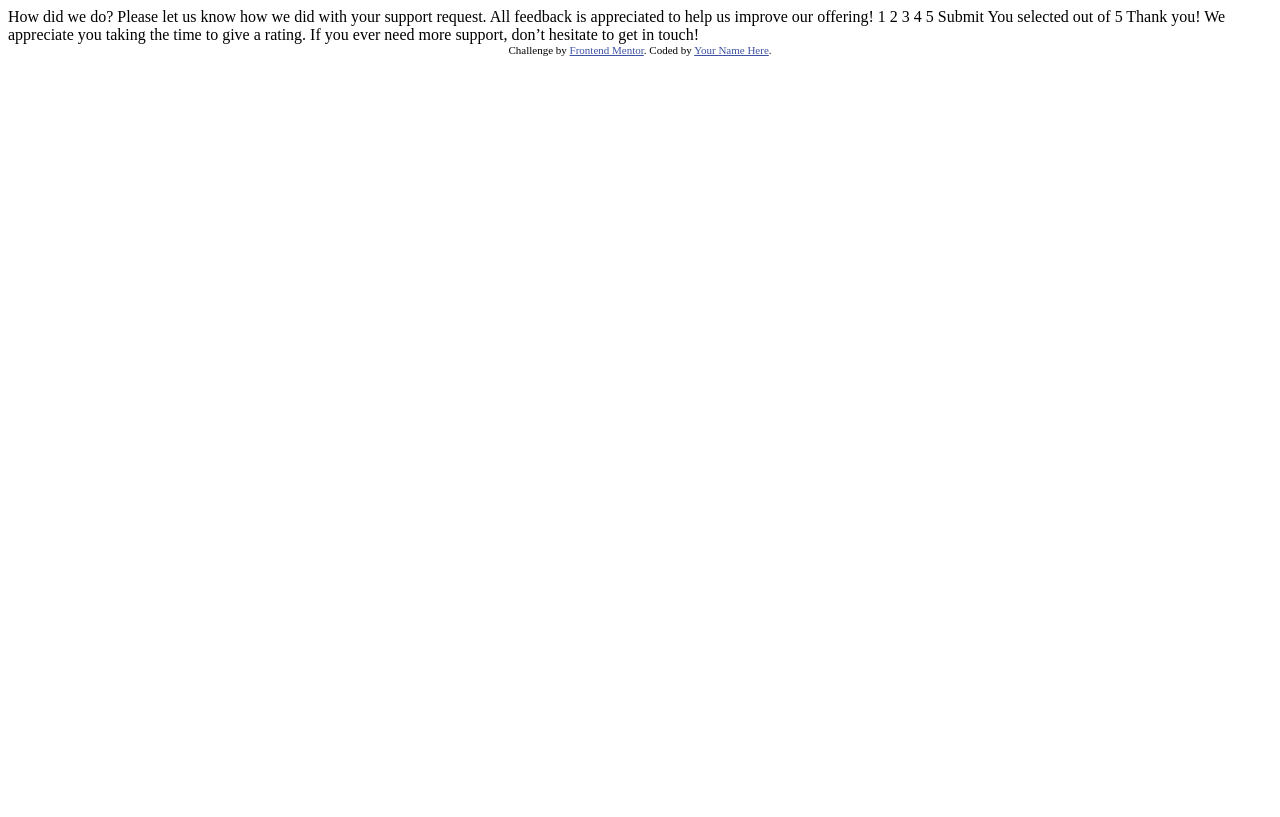
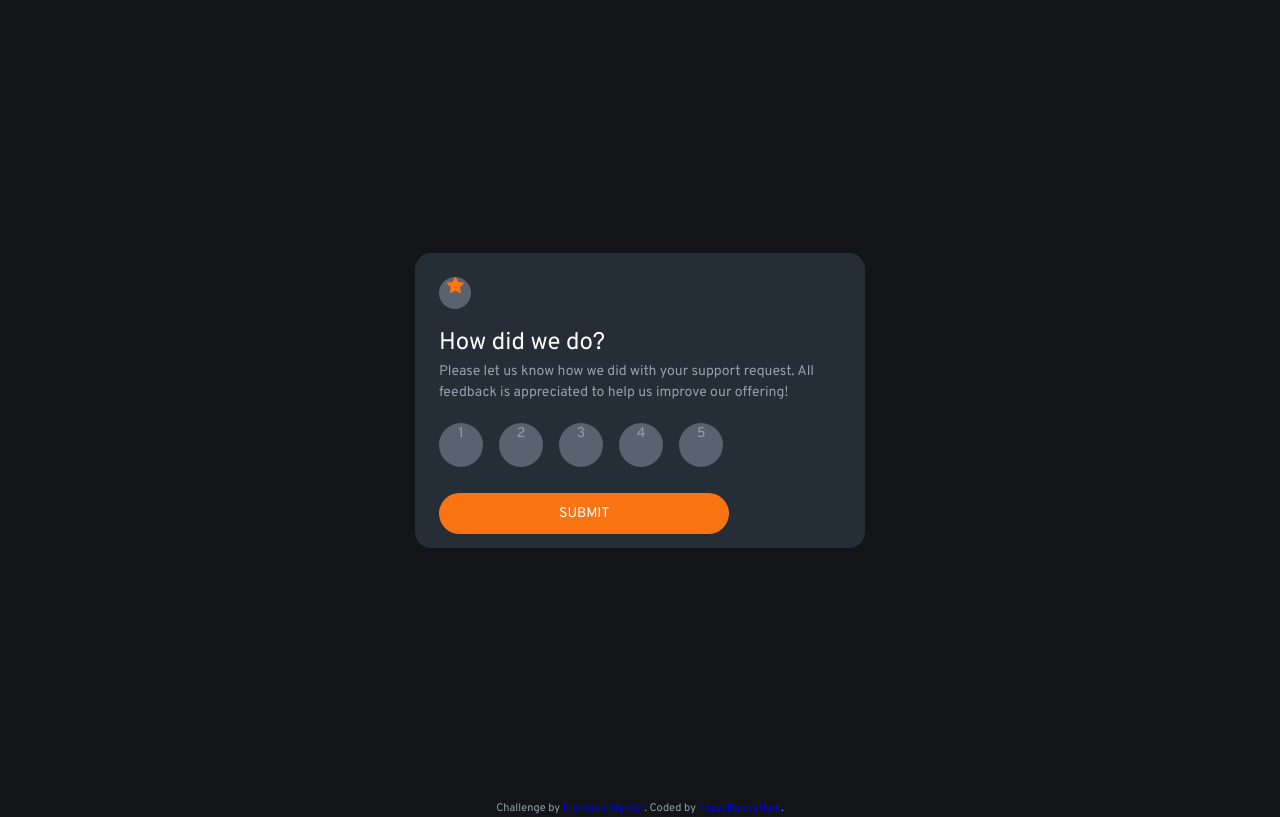
Before and after one commit to yazzybandyham/interactive-rating-component-main, a plain HTML site: page index.html in a window 1280 px wide. Drawn offline with Linux system fonts and the light colour scheme.

Commit message:
initial commit

```diff
--- a/index.html
+++ b/index.html
@@ -6,44 +6,75 @@
 
   <link rel="icon" type="image/png" sizes="32x32" href="./images/favicon-32x32.png">
 
+  <!-----------
+    STYLE SHEET
+  ------------>
+  <link rel="stylesheet" href="/styles.css">
+
   <title>Frontend Mentor | Interactive rating component</title>
 
-  <!-- Feel free to remove these styles or customise in your own stylesheet 👍 -->
+  <!-----------------------------------------------------------------------
+    Feel free to remove these styles or customise in your own stylesheet 👍
+  ------------------------------------------------------------------------>
   <style>
     .attribution { font-size: 11px; text-align: center; }
-    .attribution a { color: hsl(228, 45%, 44%); }
   </style>
 </head>
 <body>
 
-  <!-- Rating state start -->
 
-  How did we do?
+<main>
+<!------------------
+  Rating state start
+------------------->
+  <div class="container">
+    <div class="circle star-circle"><img class="star-img" src="/images/icon-star.svg" alt=""></div>
+    <div class="rate-text">
+      <h1>How did we do?</h1>
 
-  Please let us know how we did with your support request. All feedback is appreciated
-  to help us improve our offering!
+      <p>Please let us know how we did with your support request. All feedback is appreciated to help us improve our offering!</p>
+    </div>
+    <div class="ratings flex-align">
+      <div class="circle"><a>1</a></div>
+      <div class="circle"><a>2</a></div>
+      <div class="circle"><a>3</a></div>
+      <div class="circle"><a>4</a></div>
+      <div class="circle"><a>5</a></div>
+    </div>
+    <a href="" class="btn">Submit</a>
+  </div>
+<!----------------
+  Rating state end
+----------------->
 
-  1 2 3 4 5
-
-  Submit
-
-  <!-- Rating state end -->
-
-  <!-- Thank you state start -->
-
-  You selected <!-- Add rating here --> out of 5
-
-  Thank you!
-
-  We appreciate you taking the time to give a rating. If you ever need more support,
-  don’t hesitate to get in touch!
-
-  <!-- Thank you state end -->
+ <!---------------------
+   Thank you state start
+  --------------------->
+  <div class="container hidden">
+    <img src="/images/illustration-thank-you.svg" alt="">
+    <div class="rated">
+      <p>You selected <span id="rating">4</span> out of 5</p>
+    </div>
+    <div class="rated-text">
+      <h1>Thank you!</h1>
+      <p>We appreciate you taking the time to give a rating. If you ever need more support,
+        don’t hesitate to get in touch!</p>
+    </div>
+  </div>
+</main>
+  <!-------------------
+    Thank you state end
+  -------------------->
 
 
   <div class="attribution">
     Challenge by <a href="https://www.frontendmentor.io?ref=challenge" target="_blank">Frontend Mentor</a>.
-    Coded by <a href="#">Your Name Here</a>.
+    Coded by <a href="#">YazzyBandyHam</a>.
   </div>
+
+  <!-----------
+    SCRIPT
+  ------------>
+  <script src="main.js"></script>
 </body>
 </html>
--- /dev/null
+++ b/styles.css
@@ -0,0 +1,148 @@
+/*
+===============
+Fonts
+===============
+*/
+@import url('https://fonts.googleapis.com/css2?family=Overpass:wght@400;700&display=swap');
+
+/*
+===============
+Variables
+===============
+*/
+
+:root {
+  /* primary color */
+  --primary: hsl(25, 97%, 53%);
+
+  /* Neutral color */
+  --white: hsl(0, 0%, 100%);
+  --light-grey: hsl(217, 12%, 63%);
+  --medium-grey: hsl(216, 12%, 54%);
+  --dark-grey: hsl(214, 11%, 39%);
+
+  --dark-blue: hsl(213, 19%, 18%);
+  --very-dark-blue: hsl(216, 12%, 8%);
+
+  --font: "Overpass", sans-serif;
+
+  --transition: all 0.3s linear;
+  --spacing: 0.1rem;
+  --radius: 0.25rem;
+  --light-shadow: 0 5px 15px rgba(0, 0, 0, 0.1);
+  --dark-shadow: 0 5px 15px rgba(0, 0, 0, 0.2);
+}
+/*
+===============
+Global Styles
+===============
+*/
+
+*,
+::after,
+::before {
+  margin: 0;
+  padding: 0;
+  box-sizing: border-box;
+}
+body {
+  font-family: var(--font);
+  background: var(--very-dark-blue);
+  color: var(--light-grey);
+  line-height: 1.5;
+  font-size: 0.875rem;
+}
+
+main {
+  min-height: 100vh;
+  display: grid;
+  place-items: center;
+}
+
+.container {
+    max-width: 450px;
+    background-color: var(--dark-blue);
+    border-radius: 1rem;
+    padding: 1.5rem;
+    margin: 0 2rem;
+  }
+
+@media (max-width: 376px) {
+    .container {
+        margin: 0rem;
+      }
+}
+
+h1 {
+    color: var(--white);
+    font-weight: 400;
+    font-size: 1.5rem;
+}
+
+a {
+    text-decoration: none;
+    cursor: pointer;
+}
+
+/*
+===============
+Rating State
+===============
+*/
+.rate-text {
+    margin-top: 1rem;
+}
+
+.ratings {
+    margin-bottom: 1rem;
+
+}
+
+.flex-align {
+    display: flex;
+    align-content: space-around;
+    padding: 20px 0px;
+}
+
+.circle {
+    display: inline-block;
+    background-color: var(--dark-grey);
+    margin-right: 1rem;
+    width: 2.75rem;
+    height: 2.75rem;
+    border-radius: 50%;
+    text-align: center;
+}
+
+.star-circle {
+    width: 2rem;
+    height: 2rem;
+    margin: 0 auto;
+}
+
+.star-img {
+
+}
+
+.btn {
+    background-color: var(--primary);
+    color: var(--white);
+    padding: 0.75rem 7.5rem;
+    border-radius: 2rem;
+    text-transform: uppercase;
+}
+
+.btn:hover {
+    background-color: var(--white);
+    color: var(--primary);
+}
+
+/*
+===============
+Thank you State
+===============
+*/
+
+.hidden {
+    display: none;
+}
```
Also changed, not shown: main.js (added).
